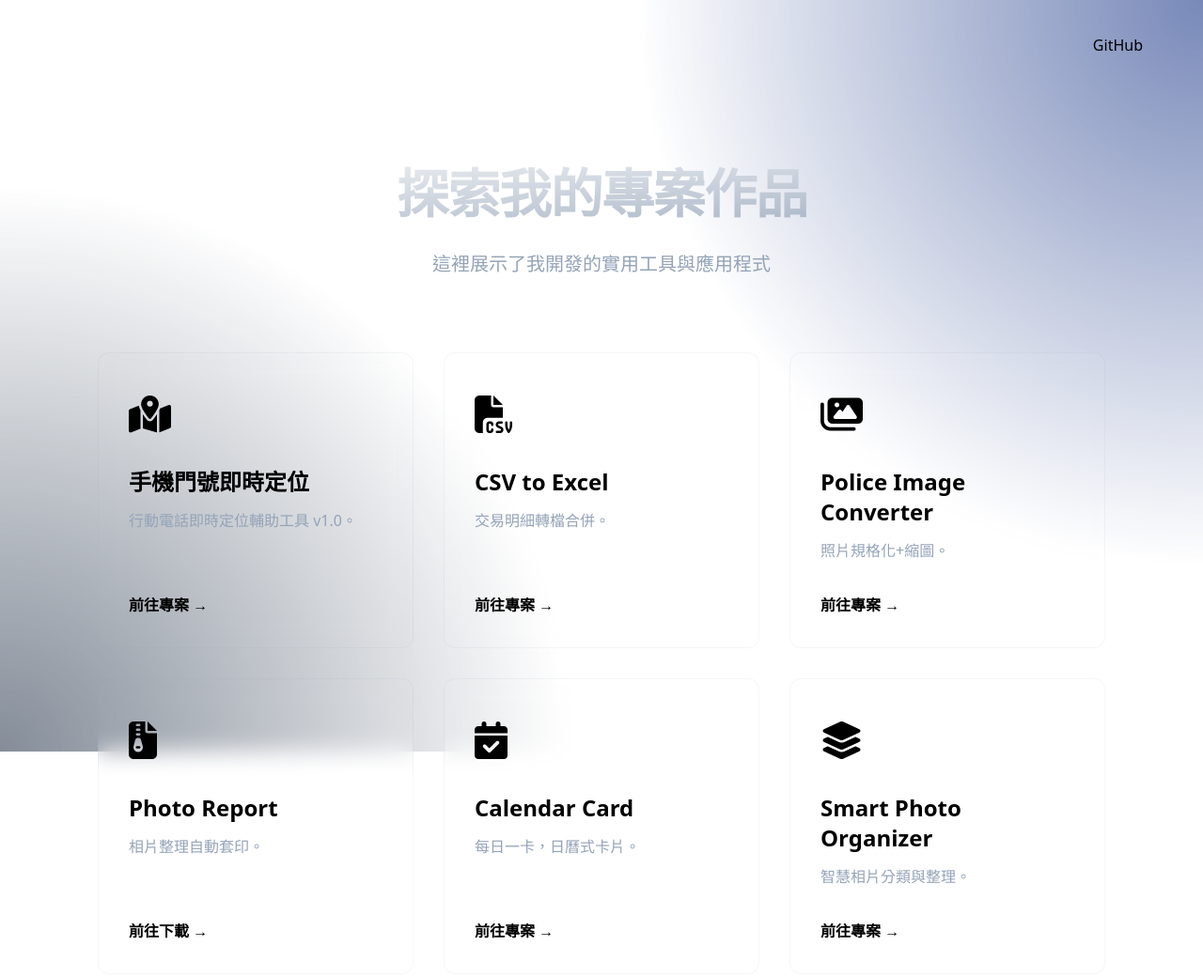
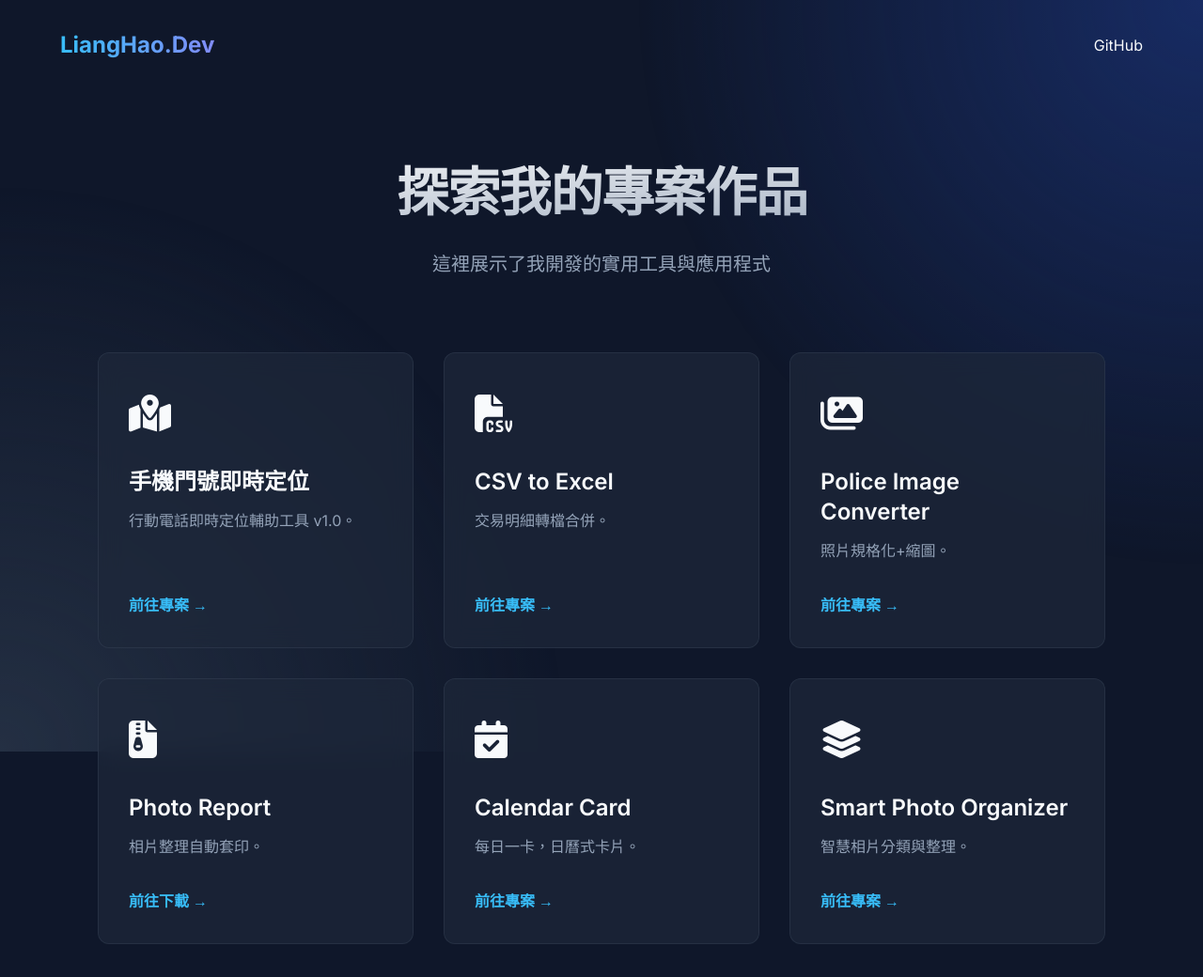
Before and after one commit to lianghao02/home, a plain HTML site: page index.html in a window 1280 px wide. Shown: the top 1040 px of the page at 94% size. Drawn offline with nearby package versions, Linux system fonts and the light colour scheme.

Commit message:
Style: Restore Tailwind config and project card background

```diff
--- a/index.html
+++ b/index.html
@@ -27,6 +27,47 @@
     <!-- Tailwind CSS -->
     <!-- Tailwind CSS (CDN) -->
     <script src="https://cdn.tailwindcss.com"></script>
+    <script>
+        tailwind.config = {
+            theme: {
+                extend: {
+                    colors: {
+                        bg: '#0f172a',
+                        text: '#f8fafc',
+                        'card-bg': 'rgba(30, 41, 59, 0.7)',
+                        'card-border': 'rgba(148, 163, 184, 0.1)',
+                        accent: '#38bdf8',
+                        'accent-hover': '#0ea5e9'
+                    },
+                    fontFamily: {
+                        sans: ['Inter', 'Noto Sans TC', 'sans-serif'],
+                    },
+                    animation: {
+                        fadeInDown: 'fadeInDown 0.8s ease-out',
+                        fadeInUp: 'fadeInUp 0.8s ease-out 0.2s backwards',
+                    },
+                    keyframes: {
+                        fadeInDown: {
+                            '0%': { opacity: '0', transform: 'translateY(-20px)' },
+                            '100%': { opacity: '1', transform: 'translateY(0)' },
+                        },
+                        fadeInUp: {
+                            '0%': { opacity: '0', transform: 'translateY(20px)' },
+                            '100%': { opacity: '1', transform: 'translateY(0)' },
+                        }
+                    }
+                }
+            }
+        }
+    </script>
+    <style>
+        .project-card {
+            background-color: rgba(30, 41, 59, 0.7);
+            /* Fallback/explicit */
+            border: 1px solid rgba(148, 163, 184, 0.1);
+            backdrop-filter: blur(10px);
+        }
+    </style>
 </head>
 
 <body class="bg-bg text-text font-sans min-h-screen flex flex-col overflow-x-hidden leading-relaxed">
```
